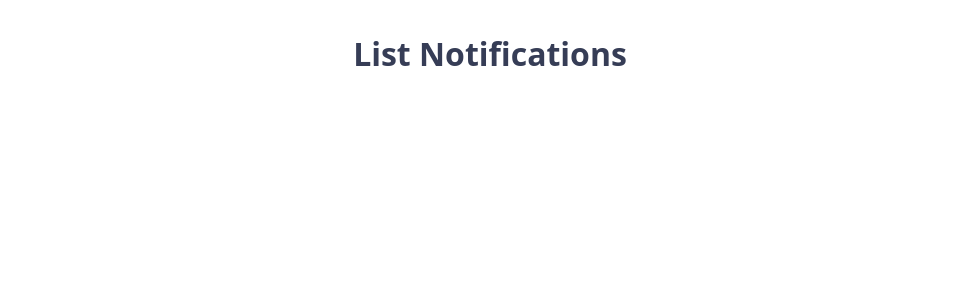
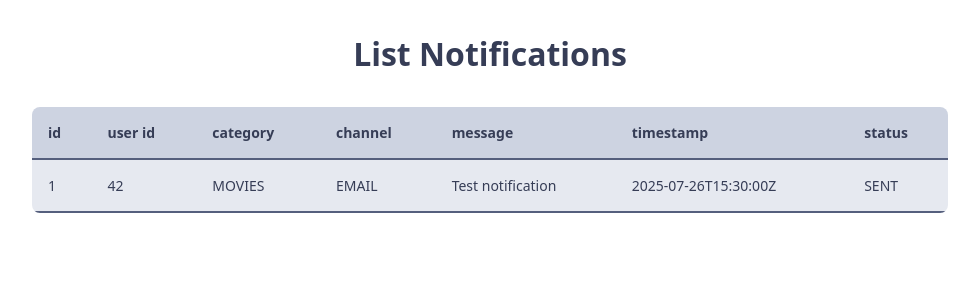
Before and after one commit to GHBAlbuquerque/study-notification-frontend, a React (Vite) app: page /notifications in a window 1280 px wide. Shown: the top 300 px of the page, without its empty margins (150-1129 px from the left). Built offline with nearby package versions, Linux system fonts and the light colour scheme.

Commit message:
feat: creates notifications models and configs List Notifications pages - wip

```diff
--- /dev/null
+++ b/src/models/CreateNotificationModel.ts
@@ -0,0 +1,4 @@
+export type CreateNotificationModel = {
+  category: string;
+  message: string;
+};
--- /dev/null
+++ b/src/models/GetNotificationModel.ts
@@ -0,0 +1,9 @@
+export type GetNotificationModel = {
+  id: number;
+  userId: number;
+  category: string;
+  channel: string;
+  message: string;
+  timestamp: string;
+  status: string;
+};
--- a/src/pages/ListNotifications/index.tsx
+++ b/src/pages/ListNotifications/index.tsx
@@ -2,11 +2,24 @@ import { useEffect } from "react";
 import { Container } from "../../components/Container";
 import { Heading } from "../../components/Heading";
 import styles from "./styles.module.css";
+import type { GetNotificationModel } from "../../models/GetNotificationModel";
 
 export function ListNotifications() {
   useEffect(() => {
     document.title = "Gila - List Notifications";
   }, []);
+
+  const notifications = new Array<GetNotificationModel>();
+
+  notifications.push({
+  id: 1,
+  userId: 42,
+  category: "MOVIES",
+  channel: "EMAIL",
+  message: "Test notification",
+  timestamp: "2025-07-26T15:30:00Z",
+  status: "SENT",
+});
 
   return (
     <>
@@ -16,7 +29,34 @@ export function ListNotifications() {
 
       <Container>
         <div className={styles.notificationsTable}>
-
+          <table>
+            <thead>
+              <tr>
+                <th>id</th>
+                <th>user id</th>
+                <th>category</th>
+                <th>channel</th>
+                <th>message</th>
+                <th>timestamp</th>
+                <th>status</th>
+              </tr>
+            </thead>
+            <tbody>
+              {notifications.map((notification) => {
+                return (
+                  <tr key={notification.id}>
+                    <td>{notification.id}</td>
+                    <td>{notification.userId}</td>
+                    <td>{notification.category}</td>
+                    <td>{notification.channel}</td>
+                    <td>{notification.message}</td>
+                    <td>{notification.timestamp}</td>
+                    <td>{notification.status}</td>
+                  </tr>
+                );
+              })}
+            </tbody>
+          </table>
         </div>
       </Container>
     </>
--- a/src/pages/ListNotifications/styles.module.css
+++ b/src/pages/ListNotifications/styles.module.css
@@ -22,16 +22,16 @@
 }
 
 .notificationsTable th {
-  background-color: var(--gray-600);
+  background-color: var(--gray-200);
 }
 
 .notificationsTable td {
-  background-color: var(--gray-800);
+  background-color: var(--gray-100);;
 }
 
 .notificationsTable th,
 .notificationsTable td {
-  border-bottom: 0.2rem solid var(--gray-700);
+  border-bottom: 0.2rem solid var(--gray-400);
   text-align: left;
   padding: 1.6rem;
 }
--- a/src/styles/global.css
+++ b/src/styles/global.css
@@ -6,6 +6,11 @@
 
 html {
   font-size: 62.5%;
+    background: linear-gradient(
+    to bottom right,
+    var(--white),
+    var(--gray-100)
+  );
 }
 
 body {
@@ -15,22 +20,6 @@ body {
   color: var(--text-default);
   min-height: 100vh;
   height: 100%;
-}
-
-html[data-theme='dark'] {
-  background: linear-gradient(
-    to bottom right,
-    var(--gray-900),
-    var(--gray-500)
-  );
-}
-
-html[data-theme='light'] {
-  background: linear-gradient(
-    to bottom right,
-    var(--gray-900),
-    var(--gray-800)
-  );
 }
 
 .form {
@@ -53,7 +42,7 @@ input:-webkit-autofill,
 input:-webkit-autofill:focus,
 input:-webkit-autofill:hover,
 input:-webkit-autofill:active {
-  -webkit-box-shadow: 0 0 0 0 transparent; /* your background color */
+  -webkit-box-shadow: 0 0 0 0 transparent;
   box-shadow: 0 0 0 0 transparent;
   -webkit-text-fill-color: var(--text-default);
   transition: background-color 5000s ease-in-out 0s;
```
